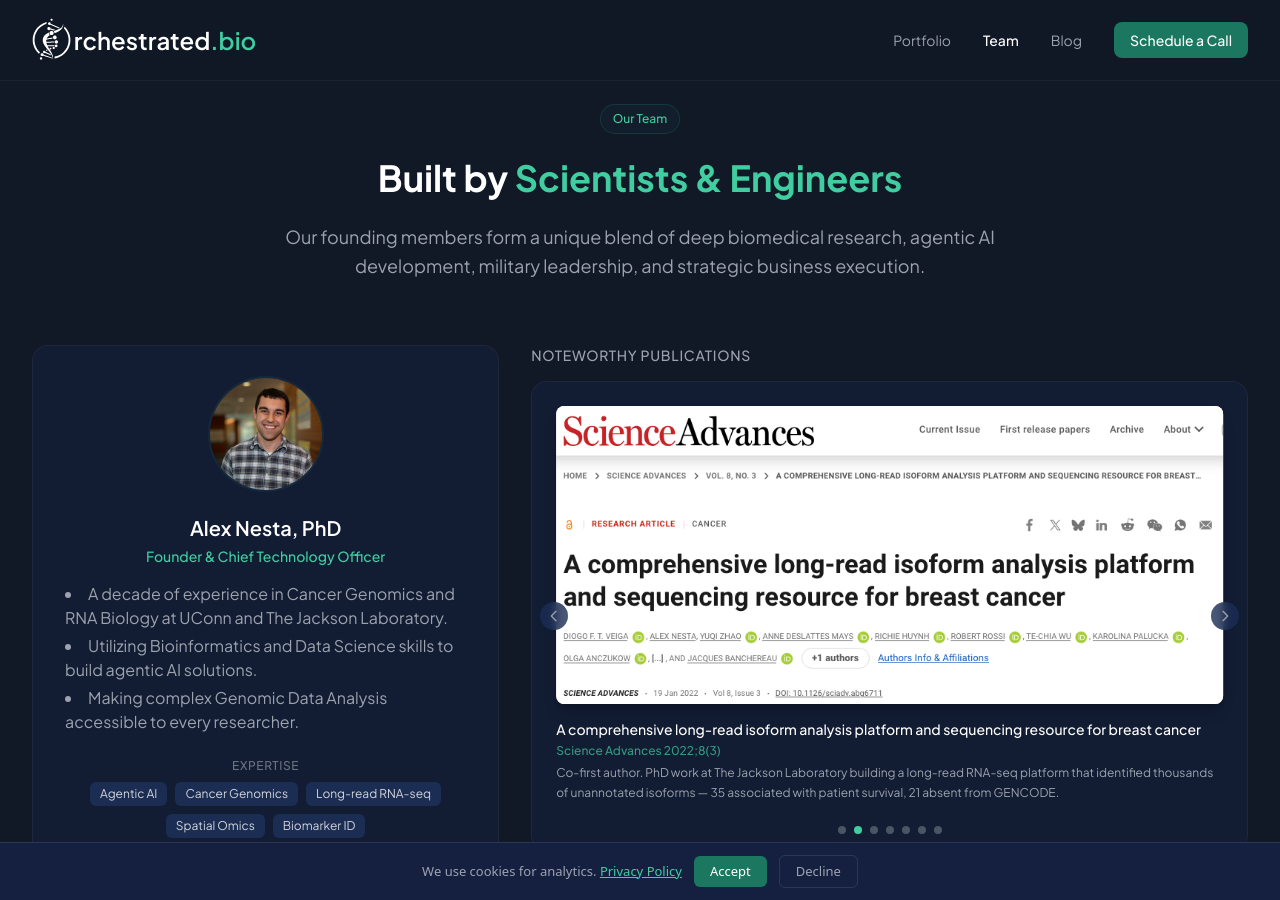
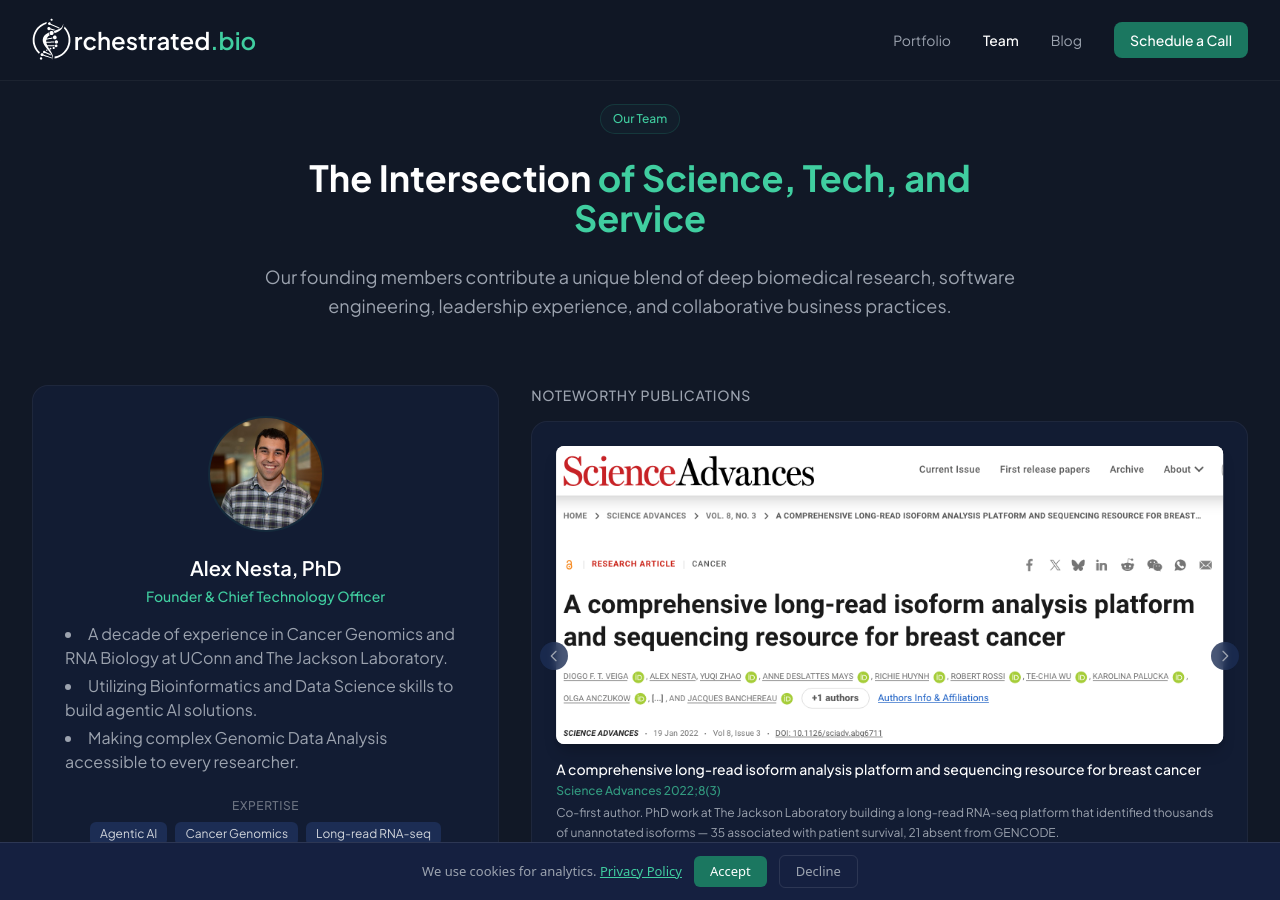
Before and after one commit to noeljcruz/orchestrated-bio.github.io, a Jekyll site: the page built from team/index.html, in a window 1280 px wide and 900 px high. Built offline with Jekyll 4.4.1, drawn with Linux system fonts in a browser that asks for light colours; nearby versions of some CDN libraries; some web fonts are replaced.

Commit message:
Update portfolio and team page header copy
Co-Authored-By: Claude Sonnet 4.6 <noreply@anthropic.com>

```diff
--- a/_layouts/portfolio.html
+++ b/_layouts/portfolio.html
@@ -10,11 +10,11 @@ layout: default
                 Our Portfolio
             </div>
             <h1 class="text-3xl sm:text-4xl font-bold text-white mb-6">
-                From Research to <span class="text-brand-400">Deployed Solutions</span>
+                Agentic Solutions <span class="text-brand-400">to Enhance Workflows</span>
             </h1>
             <p class="text-gray-400 text-lg leading-relaxed">
-                We build agentic AI that accelerates research workflows and enables novel data analysis
-                while keeping scientists in control, from biomedical research to government intelligence.
+                We build agentic AI that accelerates research workflows and enables novel data analysis,
+                while ensuring accuracy, from biomedical research to government intelligence.
             </p>
         </div>
 
--- a/_layouts/team.html
+++ b/_layouts/team.html
@@ -12,11 +12,11 @@ layout: default
                 Our Team
             </div>
             <h1 class="text-3xl sm:text-4xl font-bold text-white mb-6">
-                Built by <span class="text-brand-400">Scientists &amp; Engineers</span>
+                The Intersection <span class="text-brand-400">of Science, Tech, and Service</span>
             </h1>
             <p class="text-gray-400 text-lg leading-relaxed">
-                Our founding members form a unique blend of deep biomedical research, agentic AI development,
-                military leadership, and strategic business execution.
+                Our founding members contribute a unique blend of deep biomedical research, software engineering,
+                leadership experience, and collaborative business practices.
             </p>
         </div>
 
```
